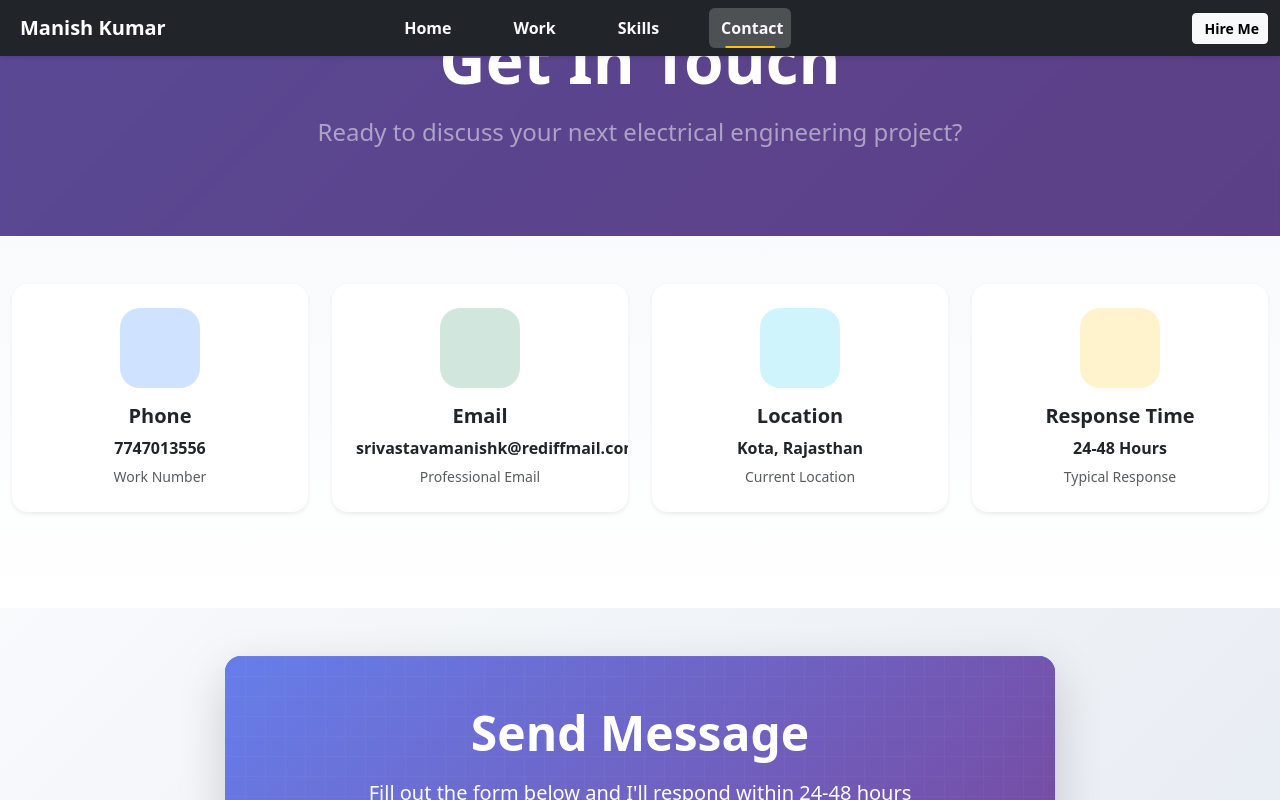
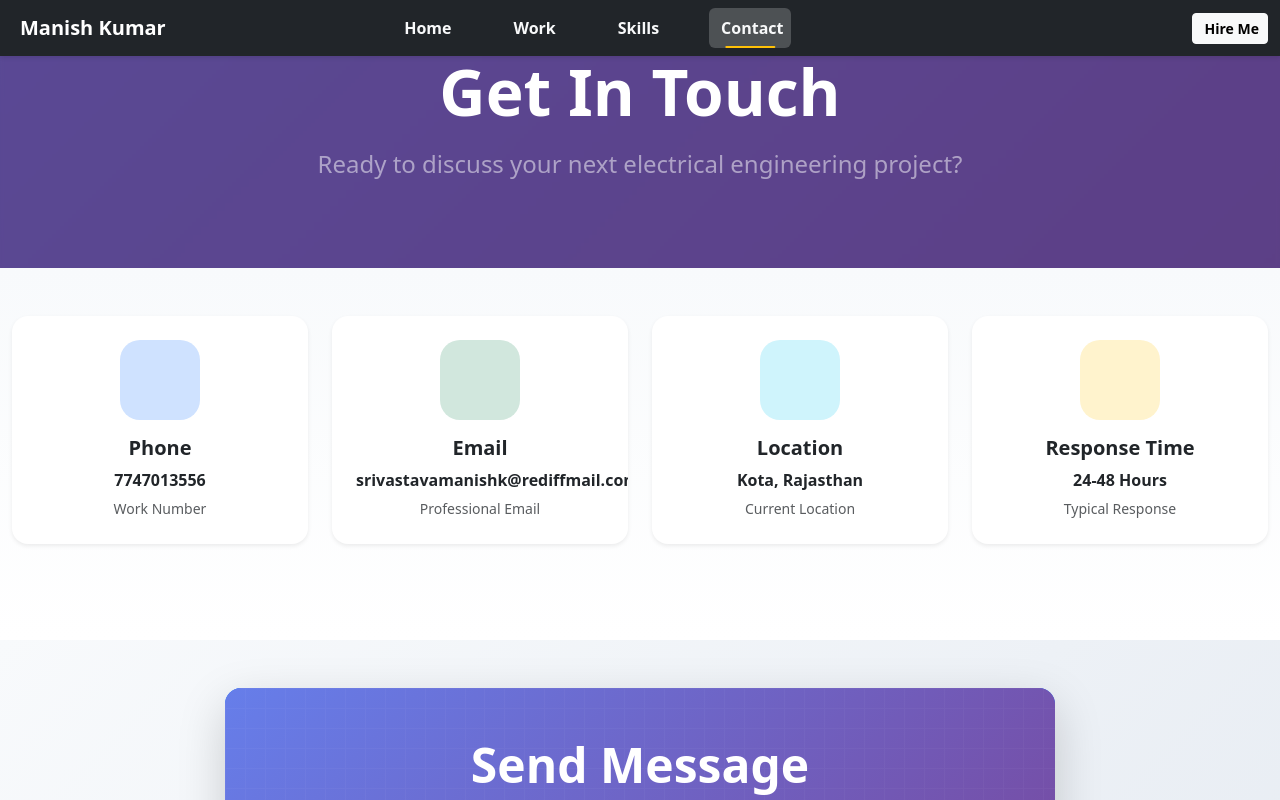
Before and after one commit to Kar7avya/ManishPortfolio, a React (Create React App) app in the folder frontend/: page /Contact in a window 1280 px wide. Shown: the top 800 px of the page. Built offline with nearby package versions, Linux system fonts and the light colour scheme; a web font is replaced by a local one.

Commit message:
Update SignUp.css

```diff
--- a/frontend/src/styles/SignUp.css
+++ b/frontend/src/styles/SignUp.css
@@ -30,7 +30,7 @@
   min-height: 300px;
   display: flex;
   align-items: center;
-  margin-top:-4rem;
+  margin-top:-2rem;
 }
 
 .contact-hero::before {
```
